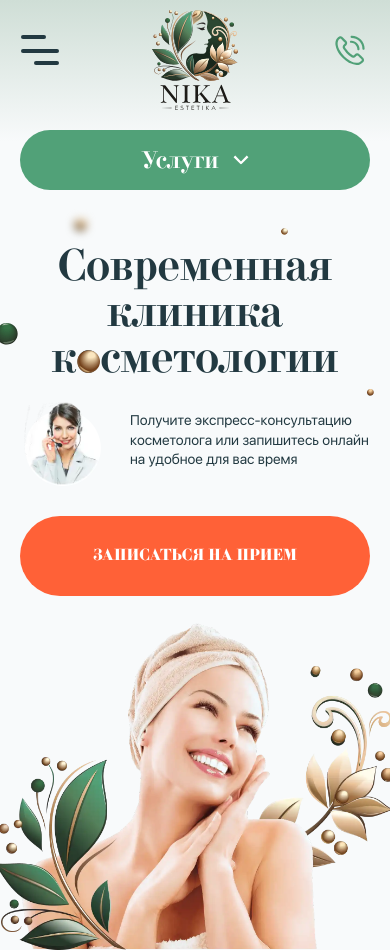
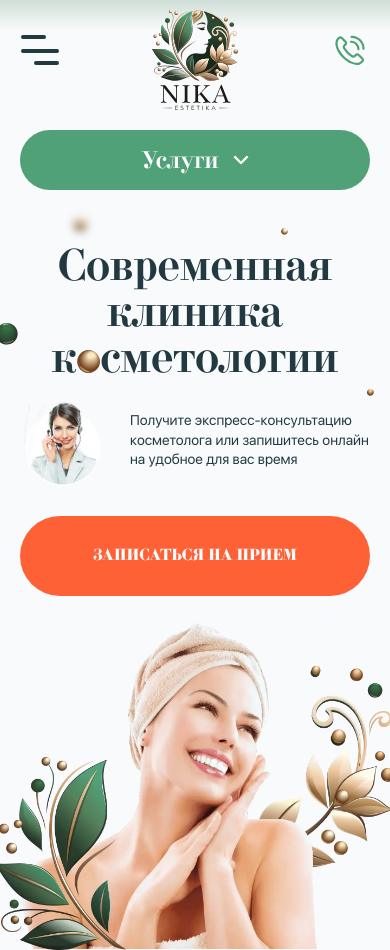
Before and after one commit to MikhailTravin/NikaEstetika, a website: page src/index.njk in a window 390 px wide. Shown: the top 950 px of the page. Drawn offline with nearby package versions, Linux system fonts and the light colour scheme; files that its build step writes are made by us from their sources; files whose address does not match are found by name.

Commit message:
Add files via upload

```diff
--- a/src/blocks/scripts.njk
+++ b/src/blocks/scripts.njk
@@ -3,6 +3,3 @@
 <script src="js/fancybox.umd.js"></script>
 <script src="js/scripts.js"></script>
 <script src="js/popup.js"></script>
-<!--<script src="js/spollers.js" async></script>
-<script src="js/tabs.js" async></script>
-<script src="js/forms.js" async></script>-->
--- a/src/scss/_header.scss
+++ b/src/scss/_header.scss
@@ -8,6 +8,24 @@
     transition:
         background-color 0.3s ease,
         box-shadow 0.3s ease;
+    @media (max-width: 768px) {
+        transition:
+            background-color 0.3s ease,
+            box-shadow 0s ease;
+        background-color: #f8fafb;
+        background-image: -webkit-linear-gradient(
+            top,
+            #cfded6 0%,
+            rgba(207, 222, 214, 0) 14.9%,
+            rgba(207, 222, 214, 0) 100%
+        );
+        background-image: linear-gradient(
+            to bottom,
+            #cfded6 0%,
+            rgba(207, 222, 214, 0) 14.9%,
+            rgba(207, 222, 214, 0) 100%
+        );
+    }
     &._header-scroll {
         background-color: #f8fafb;
         box-shadow: 0 35px 60px 0 rgba(8, 30, 22, 0.15);
```
Also changed, not shown: dist/index.html.
